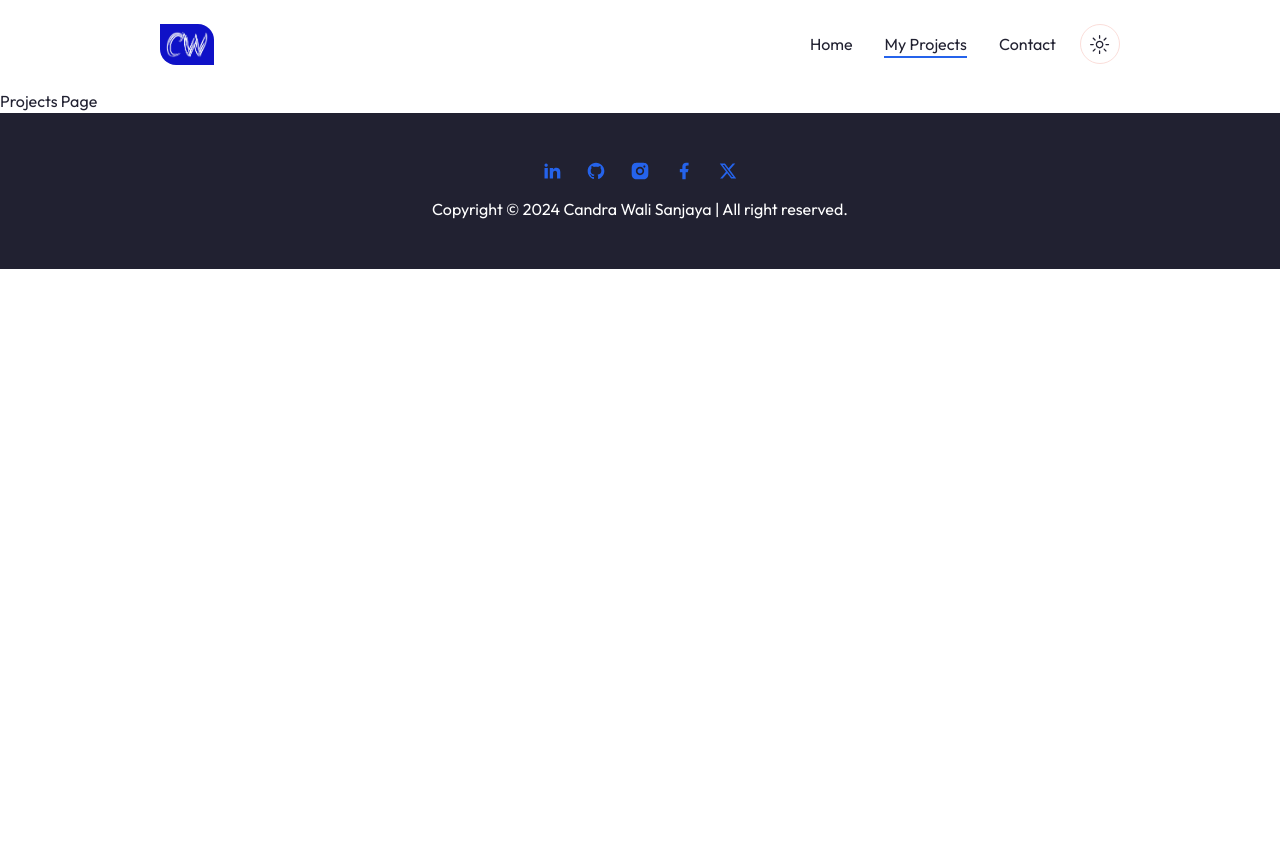
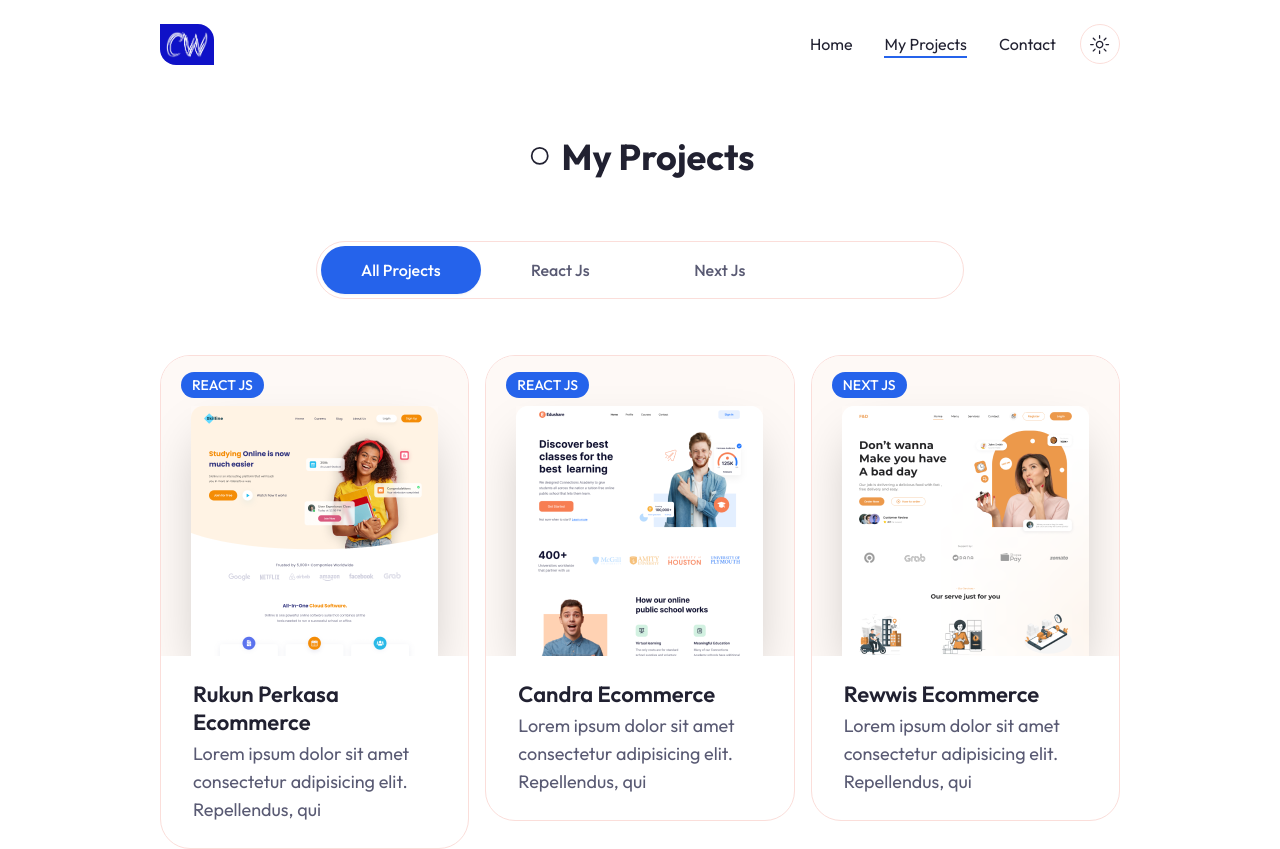
Before and after one commit to chndrwali/portfolio-v2, a Next.js app: page /projects in a window 1280 px wide. Shown: the top 849 px of the page. Before the commit the page ends 800 px from the top, so only its background shows below. Built offline with nearby package versions, Linux system fonts and the light colour scheme.

Commit message:
add: projects page

```diff
--- a/app/projects/page.jsx
+++ b/app/projects/page.jsx
@@ -1,7 +1,79 @@
+'use client';
+
+import { useState } from 'react';
+import { Tabs, TabsList, TabsContent, TabsTrigger } from '@/components/ui/tabs';
+import ProjectCard from '@/components/Work/ProjectCard';
+
+const projectData = [
+  {
+    image: '/work/3.png',
+    category: 'react js',
+    name: 'Rukun Perkasa Ecommerce',
+    description: 'Lorem ipsum dolor sit amet consectetur adipisicing elit. Repellendus, qui',
+    link: '/',
+    github: '/',
+  },
+  {
+    image: '/work/1.png',
+    category: 'react js',
+    name: 'Candra Ecommerce',
+    description: 'Lorem ipsum dolor sit amet consectetur adipisicing elit. Repellendus, qui',
+    link: '/',
+    github: '/',
+  },
+  {
+    image: '/work/2.png',
+    category: 'next js',
+    name: 'Rewwis Ecommerce',
+    description: 'Lorem ipsum dolor sit amet consectetur adipisicing elit. Repellendus, qui',
+    link: '/',
+    github: '/',
+  },
+  {
+    image: '/work/4.png',
+    category: 'react js',
+    name: 'Rukun Ecommerce',
+    description: 'Lorem ipsum dolor sit amet consectetur adipisicing elit. Repellendus, qui',
+    link: '/',
+    github: '/',
+  },
+];
+
+const uniqueCategories = ['all projects', ...new Set(projectData.map((item) => item.category))];
 const Projects = () => {
-    return (
-        <div> Projects Page</div>
-     );
-}
+  const [categories, setCategories] = useState(uniqueCategories);
+  const [category, setCategory] = useState('all projects');
+
+  const filteredProjects = projectData.filter((project) => {
+    return category === 'all projects' ? project : project.category === category;
+  });
+  return (
+    <section className="min-h-screen pt-12">
+      <div className="container mx-auto">
+        <h2 className="section-title mb-8 xl:mb-16 text-center mx-auto">My Projects</h2>
+        <Tabs defaultValue={category} className='mb-24 xl:mb-48'>
+          <TabsList className="w-full grid h-full md:grid-cols-4 lg:max-w-[648px] mb-12 mx-auto md:border dark:border-none">
+            {categories.map((category, index) => {
+              return (
+                <TabsTrigger onClick={() => setCategory(category)} value={category} key={index} className="capitalize w-[162px] md:w-auto">
+                  {category}
+                </TabsTrigger>
+              );
+            })}
+          </TabsList>
+          <div className='text-lg xl:mt-8 grid grid-cols-1 lg:grid-cols-3 gap-4'>
+            {filteredProjects.map((project, index) => {
+              return (
+                <TabsContent value={category} key={index}>
+                  <ProjectCard project={project} />
+                </TabsContent>
+              );
+            })}
+          </div>
+        </Tabs>
+      </div>
+    </section>
+  );
+};
 
 export default Projects;
--- a/components/ui/sheet.jsx
+++ b/components/ui/sheet.jsx
@@ -51,7 +51,7 @@
       {children}
       <SheetPrimitive.Close
         className="absolute right-4 top-4 rounded-sm opacity-70 ring-offset-background transition-opacity hover:opacity-100 focus:outline-none focus:ring-2 focus:ring-ring focus:ring-offset-2 disabled:pointer-events-none data-[state=open]:bg-secondary">
-        <X className="h-4 w-4" />
+        <X className="h-6 w-6" />
         <span className="sr-only">Close</span>
       </SheetPrimitive.Close>
     </SheetPrimitive.Content>
```
